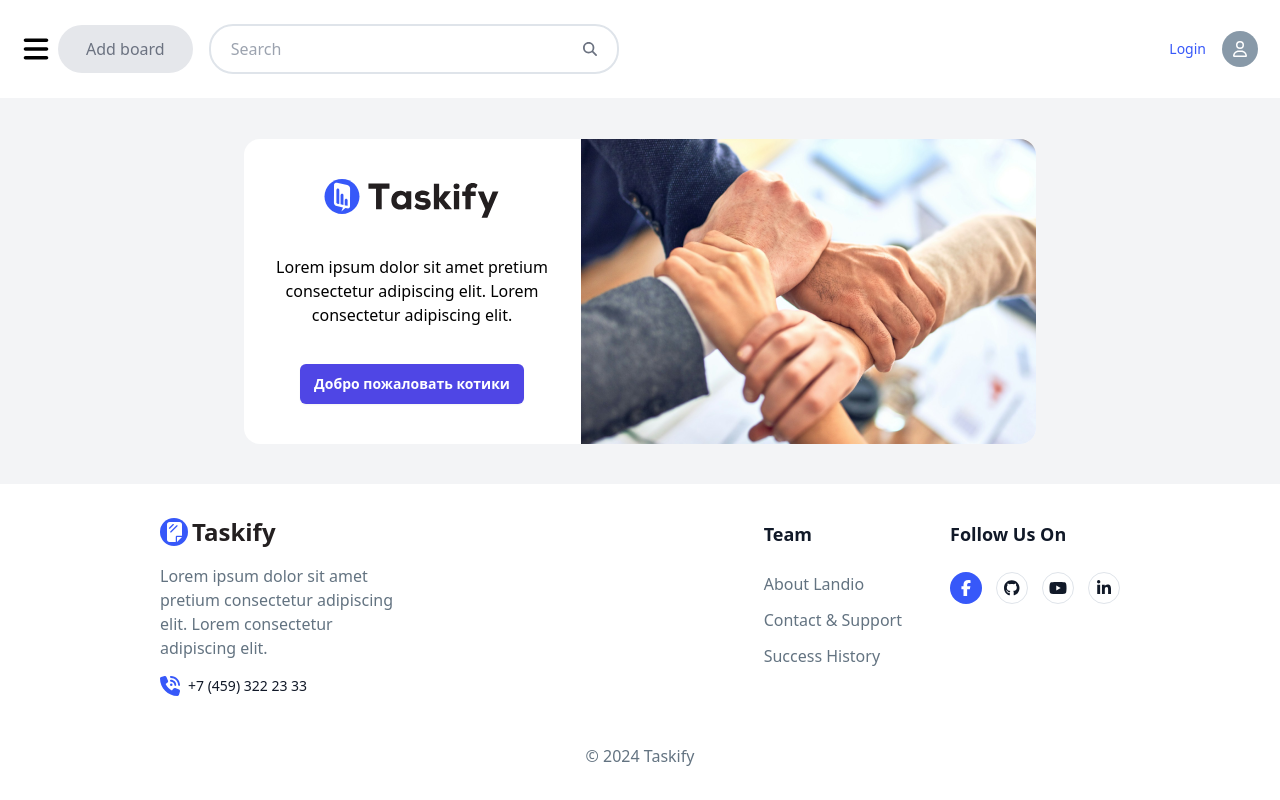
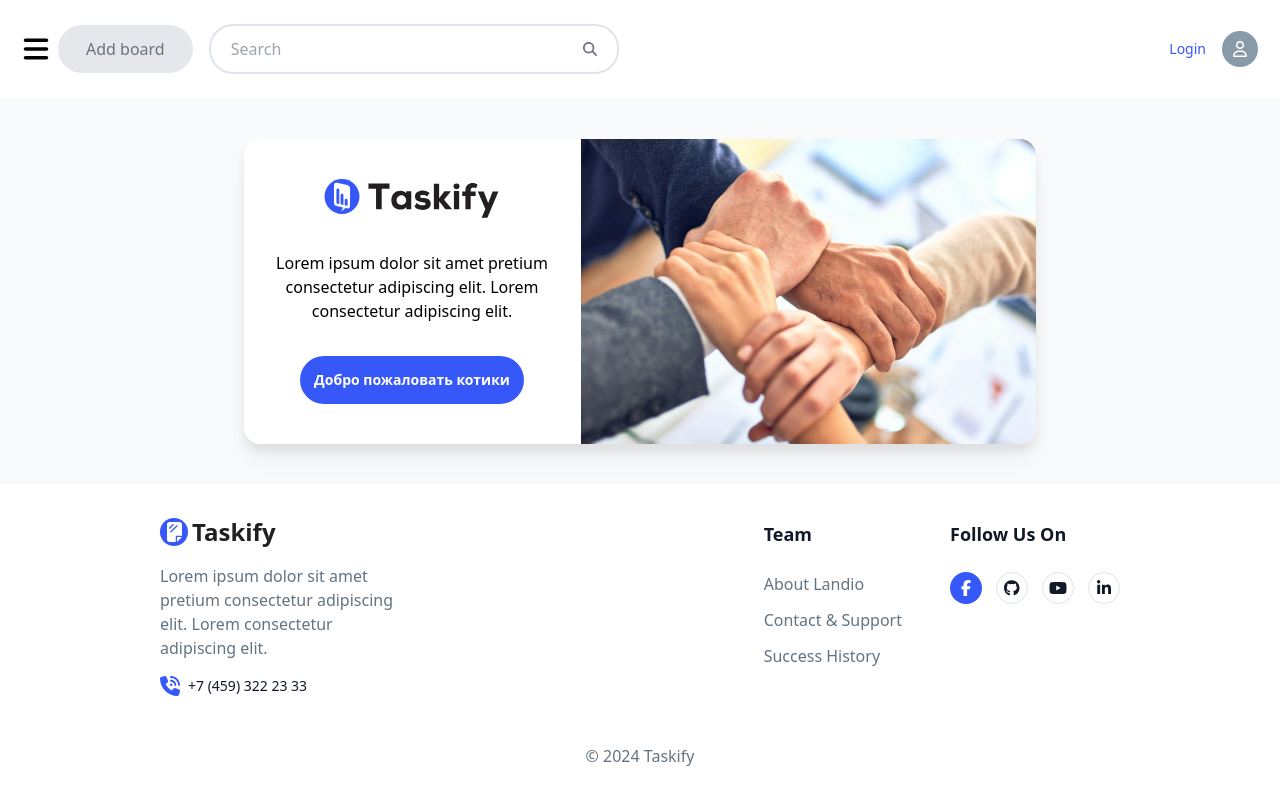
Before and after one commit to PavelTitov16/Taskify, a React (Vite) app: page / in a window 1280 px wide. Built offline with nearby package versions, Linux system fonts and the light colour scheme.

Commit message:
refactor: change button styles

```diff
--- a/src/App.tsx
+++ b/src/App.tsx
@@ -10,7 +10,7 @@ import { Footer } from './components/Footer';
 
 export const App = () => {
   return (
-    <div className="app flex flex-col justify-between h-screen bg-gray-100">
+    <div className="app flex flex-col justify-between h-screen bg-pageBg">
       <Header />
       <Router>
         {/* <nav>
--- a/src/components/Button.tsx
+++ b/src/components/Button.tsx
@@ -6,10 +6,10 @@ interface ButtonProps {
   link: string;
 }
 
-export const Button: React.FC<ButtonProps> = ({buttonText, link}) => {
+export const Button: React.FC<ButtonProps> = ({ buttonText, link }) => {
   return (
-   <>
-     <Link to={link} className='rounded-md bg-indigo-600 px-3.5 py-2.5 text-sm font-semibold text-white shadow-sm hover:bg-indigo-500 focus-visible:outline focus-visible:outline-2 focus-visible:outline-offset-2 focus-visible:outline-indigo-600'>{buttonText}</Link>
-   </>
+    <>
+      <Link to={link} className='rounded-full bg-primary px-3.5 py-3.5 text-sm font-semibold text-white hover:bg-white hover:text-primary hover:outline hover:outline-primary focus-visible:outline focus-visible:outline-2 focus-visible:outline-offset-2 focus-visible:outline-indigo-600 duration-300'>{buttonText}</Link>
+    </>
   )
 }
--- a/src/pages/HomePage.tsx
+++ b/src/pages/HomePage.tsx
@@ -10,7 +10,7 @@ export const HomePage = () => {
 
   return (
     <>
-      <main className='mx-auto rounded-[16px] bg-white flex justify-between overflow-hidden'>
+      <main className='mx-auto rounded-[16px] bg-white flex justify-between overflow-hidden drop-shadow-xl '>
         <div className='m-auto h-[305px] w-[336px] py-10 px-5 flex flex-col justify-between items-center'>
           <img className='mx-auto' src={logo} alt="logo" />
           <p>Lorem ipsum dolor sit amet pretium consectetur adipiscing elit. Lorem consectetur adipiscing elit. </p>
```
Also changed, not shown: src/components/pic.png (renamed from src/pages/pic.png).
